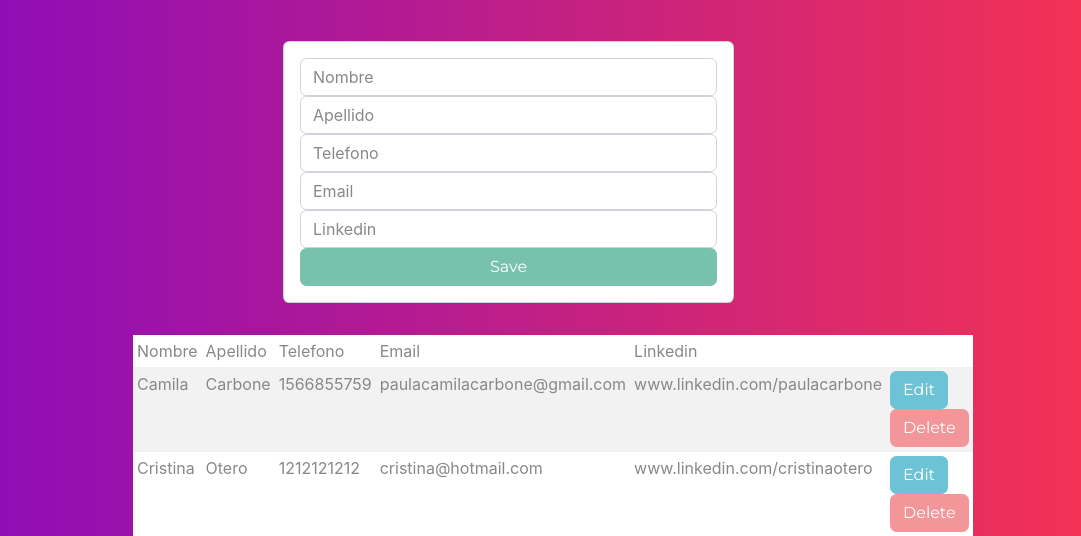
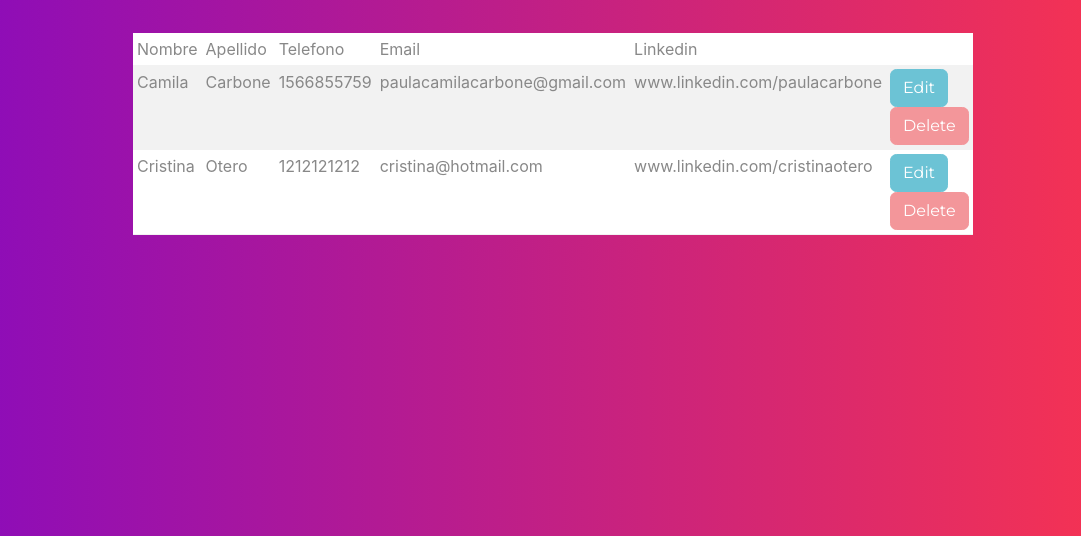
Before and after one commit to paulacarbone/applicanttrackingsystem, a Flask app: page /candidatos in a window 1280 px wide. Shown: the part 84-620 px from the top of the page, without its empty margins (99-1180 px from the left). Run offline with Flask 2, Linux system fonts and the light colour scheme; data comes from the database, SQL or seed files in the repository; some libraries are stand-ins or nearby versions.

Commit message:
separando candidatos en pagina aparte

```diff
--- a/App.py
+++ b/App.py
@@ -69,12 +69,19 @@ def register():
             return render_template('login.html', msg = msg)
     return render_template('register.html', error = error)
 
-@app.route('/candidatos')
+@app.route('/index')
 def Index():
     cur = mysql.connection.cursor()
     cur.execute('SELECT * FROM candidatos')
     data = cur.fetchall()
     return render_template('index.html', candidatos = data)
+
+@app.route('/candidatos')
+def candidatos():
+    cur = mysql.connection.cursor()
+    cur.execute('SELECT * FROM candidatos')
+    data = cur.fetchall()
+    return render_template('candidatos.html', candidatos = data)
 
 @app.route('/add_contact', methods = ['POST'])
 def add_contact():
@@ -133,4 +140,4 @@ def delete_contact(idcandidato):
 
 
 if(__name__=='__main__'):
-    app.run(port = 3007, debug = True)
+    app.run(port = 3006, debug = True)
--- a/templates/index.html
+++ b/templates/index.html
@@ -31,45 +31,17 @@
                 <div class="form-group">
                     <input type="text" name="linkedin" placeholder="Linkedin" class="form-control">
                 </div>
+                <br>
                 <div class="form-group">
-                    <button type="submit" class="btn btn-primary btn-block ppp">Save</button>
+                    <button type="submit" class="btn btn-primary btn-block ppp">Guardar</button>
                 </div>
+                <br>
+                <div class="form-group">
+                    <a href="candidatos" button type="submit" class="btn btn-primary btn-block ppp">Ver Candidatos</a>
+                </div>
+            </form>
             </form>
         </div>
     </div>
 
-<div class="col-md-7 ">
-    <table class="table table-striped table-borderer bg-white table-sm bord">
-        <thead>
-            <tr>
-                <td>Nombre</td>
-                <td>Apellido</td>
-                <td>Telefono</td>
-                <td>Email</td>
-                <td>Linkedin</td>
-            </tr>
-        </thead>
-        <tbody>
-
-            {% for candidato in candidatos %}
-            <tr>
-                <!-- con el for se accede a los datos y con el indice los mostramos en los td -->
-                <td>{{candidato.1}}</td>
-                <td>{{candidato.2}}</td>
-                <td>{{candidato.3}}</td>
-                <td>{{candidato.4}}</td>
-                <td>{{candidato.5}}</td>
-                <td id="options">
-                    <!-- en la linea de abajo le paso el indice {{0}} para que sepa el id-->
-                    <a href="/edit/{{candidato.0}}" class="btn btn-info">Edit</a>
-                    <a href="/delete/{{candidato.0}}" class="btn btn-secondary btn-delete">Delete</a>
-                </td>
-            </tr>
-
-            {% endfor %}
-        </tbody>
-    </table>
-</div>
-</div>
-
-{% endblock%}
+    {% endblock%}
```
Also changed, not shown: templates/candidatos.html (added, +39 -0 lines).
